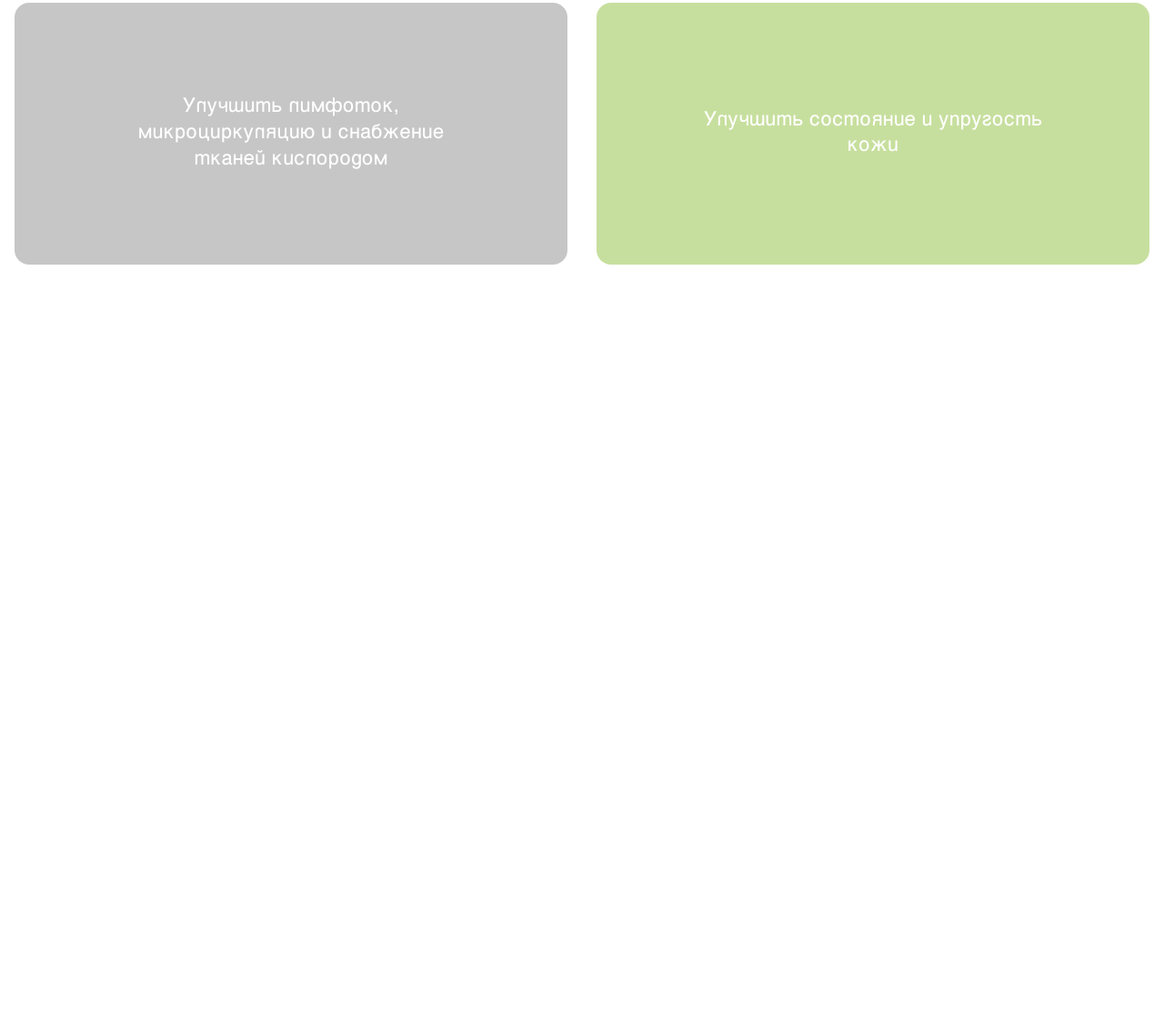
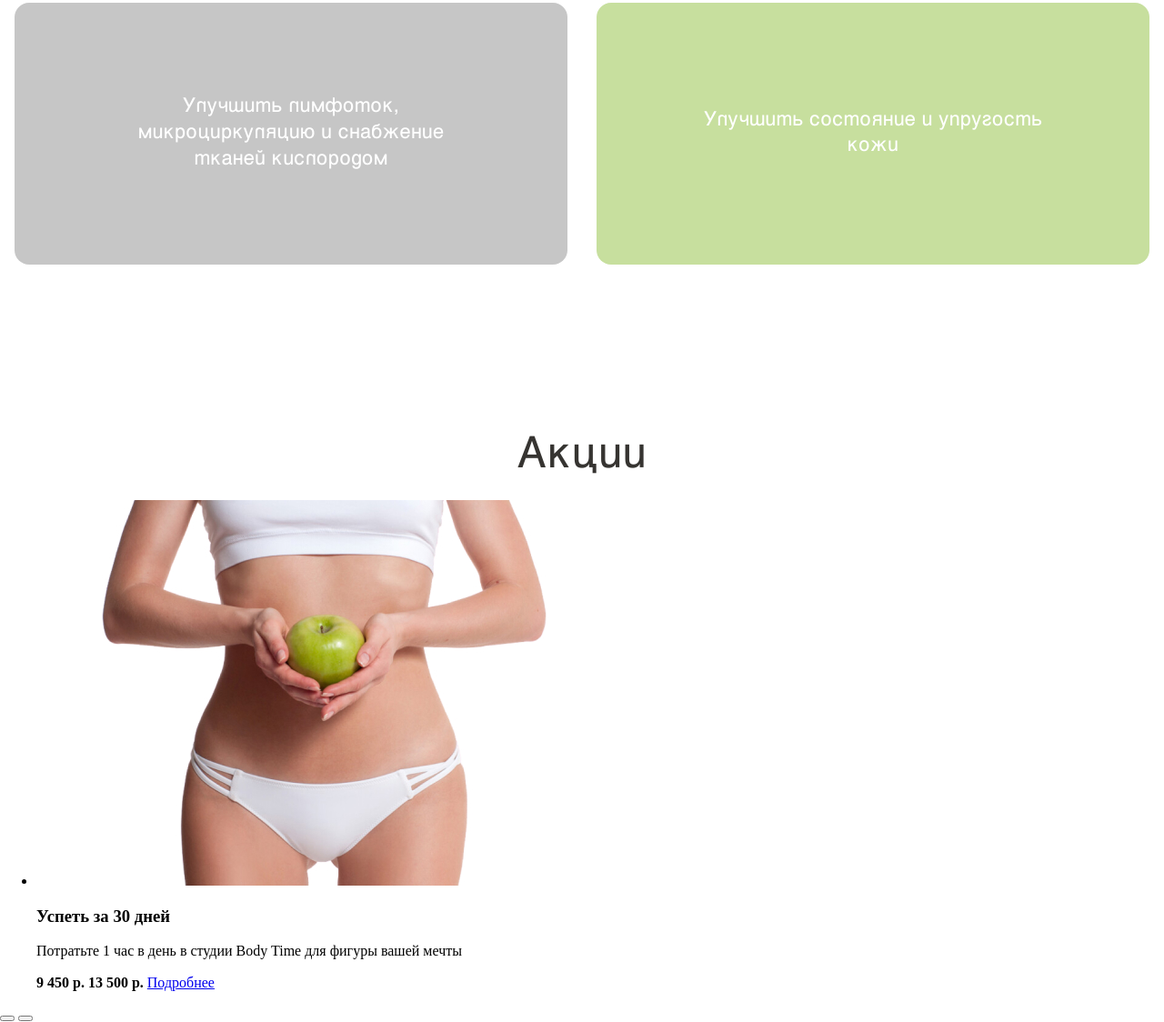
Before and after one commit to pomazkovanton/bodytime, a website: page index.html in a window 1280 px wide. Shown: the part 2692-3816 px from the top of the page at 91% size. Before the commit the page ends 3163 px from the top, so only its background shows below. Drawn offline with Linux system fonts and the light colour scheme.

Commit message:
feat: adds basic slider markup #2

```diff
--- a/index.html
+++ b/index.html
@@ -90,6 +90,23 @@
         </li>
       </ul>
     </section>
+    <section class="slider">
+      <h2 class="title">Акции</h2>
+      <ul class="slider__list">
+        <li class="slider__item">
+          <img class="slider__img" src="./accets/images/slide-1.jpg" alt="Девушка держит в руке яблоко" />
+          <div class="slider__content">
+            <h3 class="slider__subtitle">Успеть за 30 дней</h3>
+            <p class="slider__description">Потратьте 1 час в день в студии Body Time для фигуры вашей мечты</p>
+            <b class="slider__price">9 450 р.&nbsp;<span class="slider__old-price">13 500 р.</span></b>
+            <a class="slider__link" href="#">Подробнее</a>
+          </div>
+        </li>
+      </ul>
+      <button class="slider__btn slider__btn_move_prev" type="button" aria-label="Предыдуший слайд"></button>
+      <button class="slider__btn slider__btn_move_next" type="button" aria-label="Следующий слайд"></button>
+      <div class="slider-pagination"></div>
+    </section>
     <script src="./scripts/main.js"></script>
   </body>
 </html>
```
Also changed, not shown: accets/images/slide-1.jpg (added).
